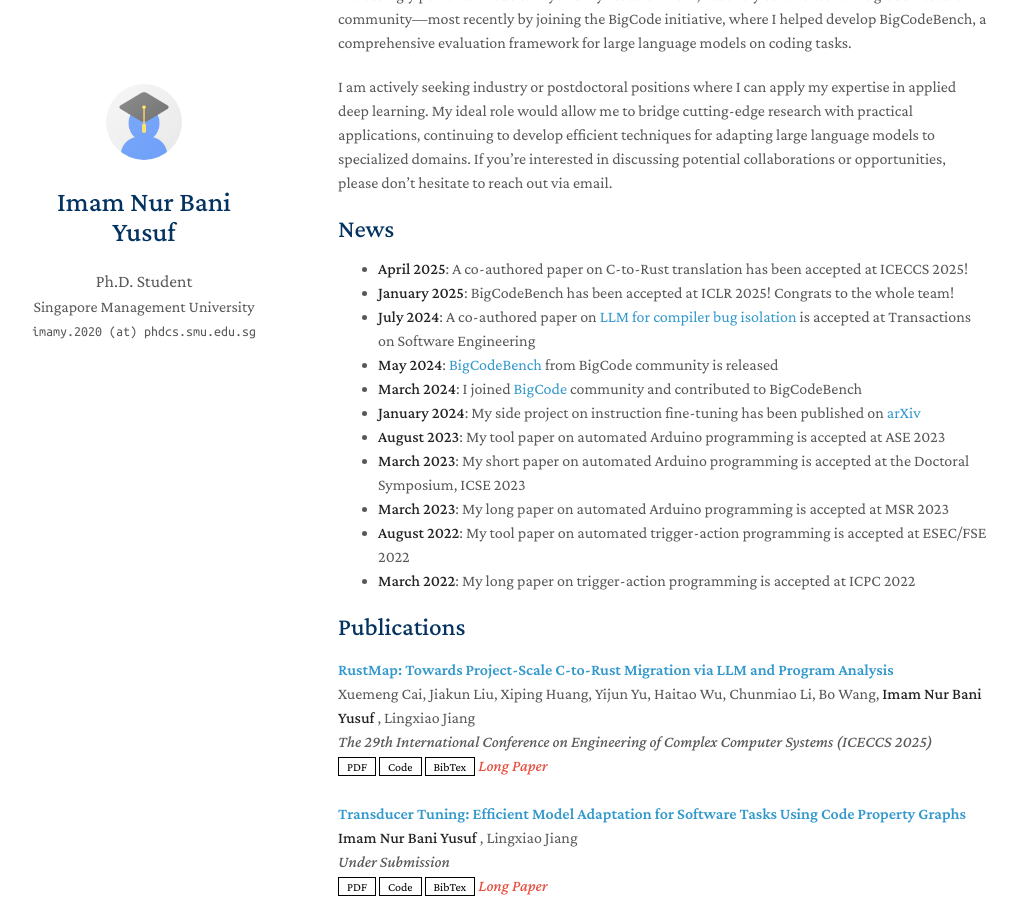
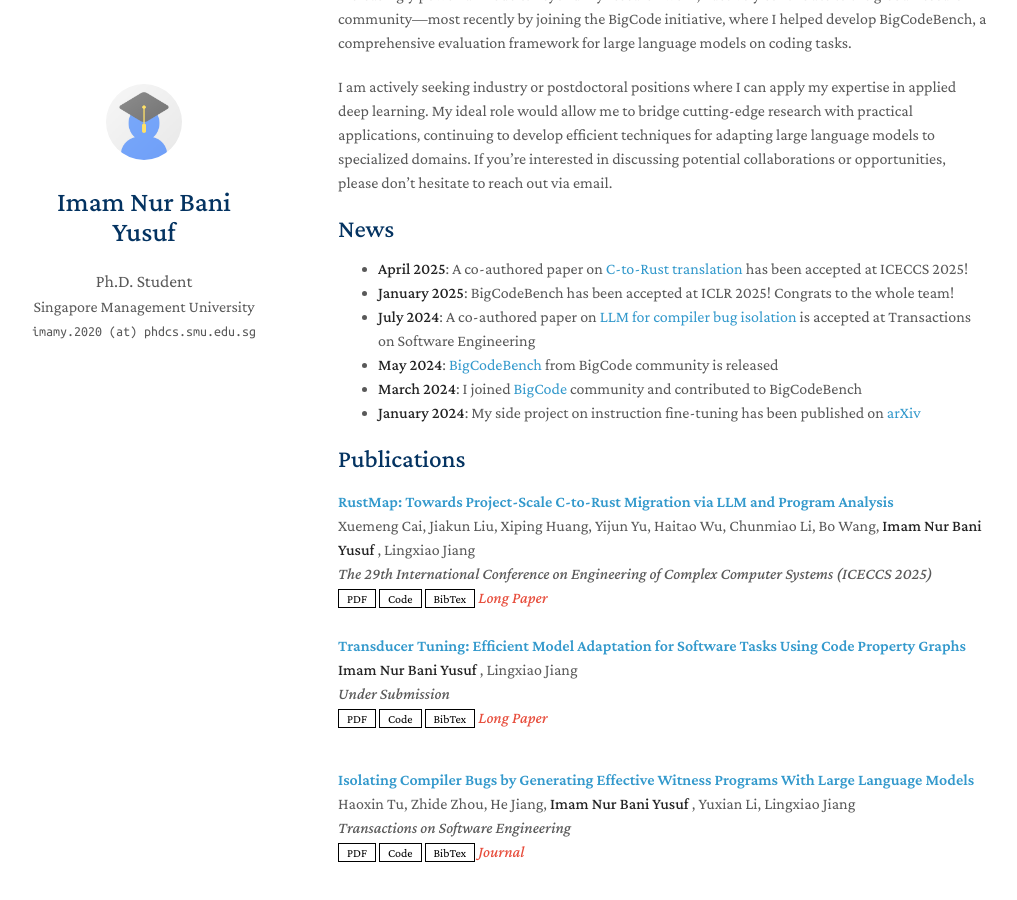
Before and after one commit to imamnurby/imamnurby.github.io, a Jekyll site: the page built from index.md, in a window 1280 px wide and 900 px high, scrolled down 386 px. Shown: the whole window, without its empty margins (132-1149 px from the left). Built offline with Jekyll 4.4.1, drawn with Linux system fonts in a browser that asks for light colours; nearby versions of some CDN libraries; a style sheet for code colours, icons or effects is not loaded; our own code applies the rules of GitHub Pages for plain Markdown files.

Commit message:
remove old news, add link to rustmap

```diff
--- a/index.md
+++ b/index.md
@@ -11,17 +11,12 @@ My research focuses on applying language models to solve domain-specific challen
 I am actively seeking industry or postdoctoral positions where I can apply my expertise in applied deep learning. My ideal role would allow me to bridge cutting-edge research with practical applications, continuing to develop efficient techniques for adapting large language models to specialized domains. If you're interested in discussing potential collaborations or opportunities, please don't hesitate to reach out via email.
 
 ## News
-- **April 2025**: A co-authored paper on C-to-Rust translation has been accepted at ICECCS 2025!
+- **April 2025**: A co-authored paper on [C-to-Rust translation](https://arxiv.org/abs/2503.17741v1) has been accepted at ICECCS 2025!
 - **January 2025**: BigCodeBench has been accepted at ICLR 2025! Congrats to the whole team!
 - **July 2024**: A co-authored paper on [LLM for compiler bug isolation](https://ieeexplore.ieee.org/abstract/document/10521881) is accepted at Transactions on Software Engineering
 - **May 2024**: [BigCodeBench](https://huggingface.co/spaces/bigcode/bigcodebench-leaderboard) from BigCode community is released
 - **March 2024**: I joined [BigCode](https://www.bigcode-project.org/) community and contributed to BigCodeBench
 - **January 2024**: My side project on instruction fine-tuning has been published on [arXiv](https://arxiv.org/pdf/2401.07466)
-- **August 2023**: My tool paper on automated Arduino programming is accepted at ASE 2023
-- **March 2023**: My short paper on automated Arduino programming is accepted at the Doctoral Symposium, ICSE 2023
-- **March 2023**: My long paper on automated Arduino programming is accepted at MSR 2023
-- **August 2022**: My tool paper on automated trigger-action programming is accepted at ESEC/FSE 2022
-- **March 2022**: My long paper on trigger-action programming is accepted at ICPC 2022
 
 {% include_relative _includes/publications.md %}
 
```
